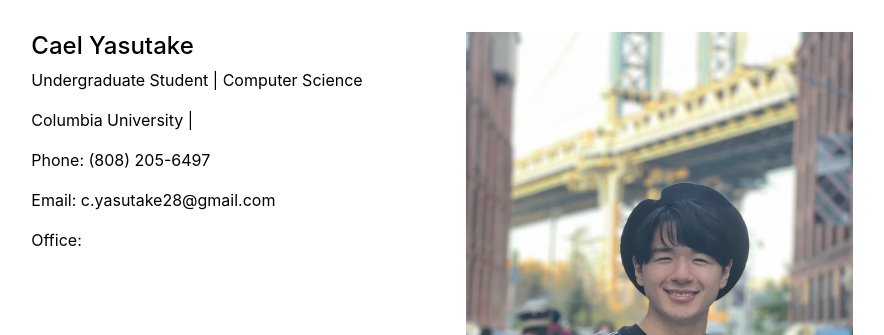
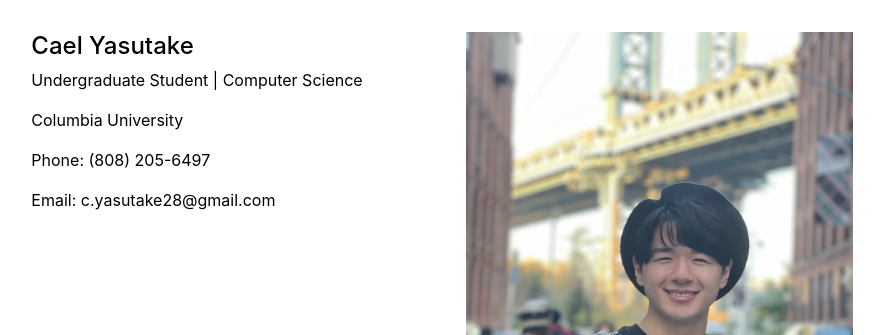
Before and after one commit to caelyasutake/caelyasutake.github.io, a Jekyll site: the page built from contact.md, in a window 1280 px wide. Shown: the part 220-555 px from the top of the page, without its empty margins (198-1082 px from the left). Built offline with Jekyll 4.4.1, drawn with Linux system fonts in a browser that asks for light colours.

Commit message:
Update contact.html

```diff
--- a/_includes/contact.html
+++ b/_includes/contact.html
@@ -6,10 +6,9 @@
       <div class="col-md-6">
         <h4>{{ contact.name }}</h4>
         <p>{{ contact.title }} | {{ contact.department }}</p>
-        <p>{{ contact.institution }} | {{ contact.institution_address }}</p>
+        <p>{{ contact.institution }}</p>
         <p>Phone: {{ contact.phone }}</p>
         <p>Email: {{ contact.email }}</p>
-        <p>Office: {{ contact.office }}</p>
       </div>
       <div class="col-md-6">
         <img src="{{ site.github.url }}/{{ contact.image }}" alt="Contact" width="100%">
```
